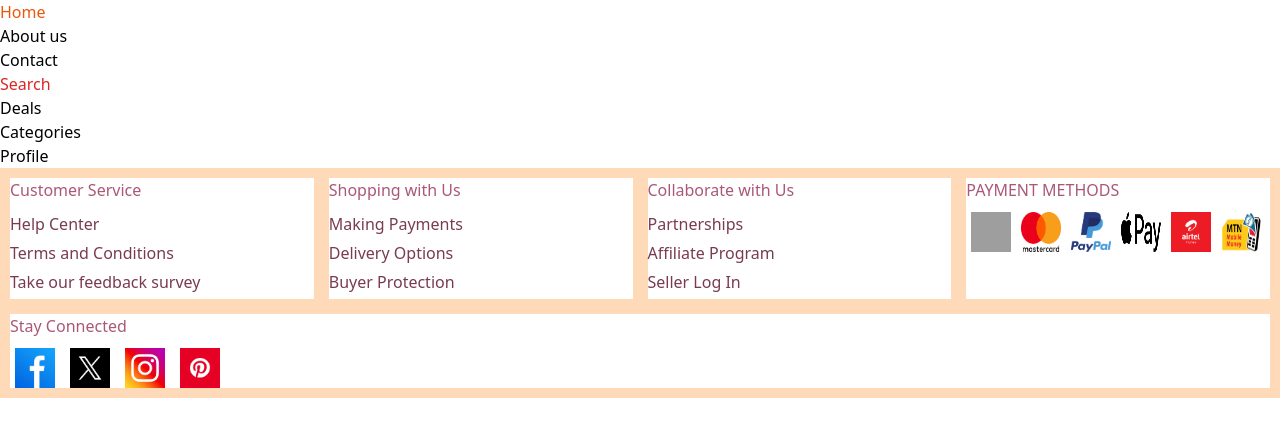
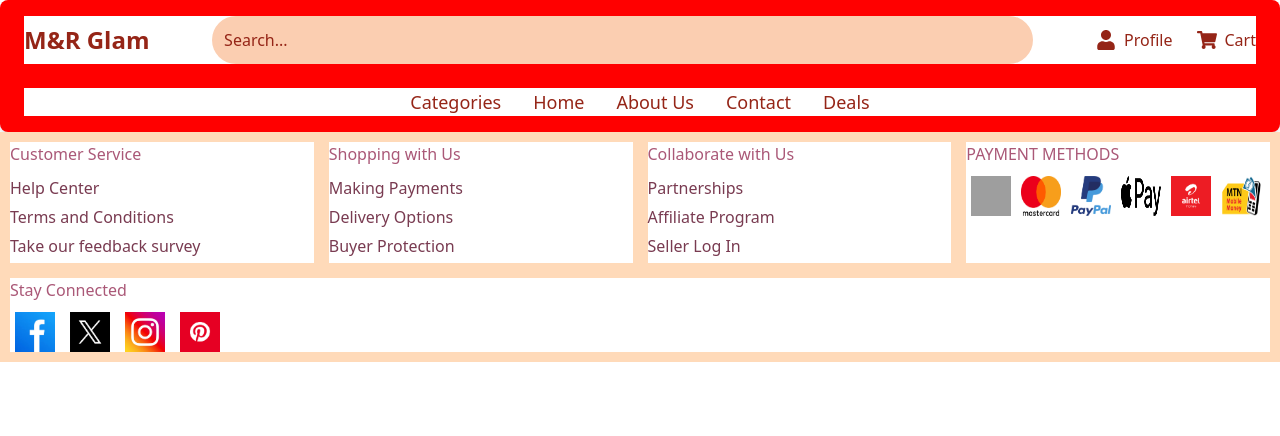
Before and after one commit to Rhyz26/M-R_Glam, a React (Vite) app: page / in a window 1280 px wide. Shown: the top 436 px of the page. Built offline with nearby package versions, Linux system fonts and the light colour scheme; grey boxes are pictures that could not be loaded.

Commit message:
updated header file

```diff
--- a/src/components/Header.jsx
+++ b/src/components/Header.jsx
@@ -1,35 +1,170 @@
+// import { Link } from "react-router-dom";
+// import { FaUser, FaShoppingCart } from "react-icons/fa";
+
+// function Header() {
+//   return (
+//     <div className="header bg-gray-800 text-white px-4 py-3">
+//       <div className="flex items-center justify-between">
+//         {/* Logo */}
+//         <div className="logo text-xl font-bold">
+//           <Link to="/" className="text-yellow-300 hover:text-yellow-400">M&R Glam</Link>
+//         </div>
+
+//         {/* Search Bar */}
+//         <div className="search-bar mx-4 w-1/3">
+//           <input
+//             type="text"
+//             placeholder="Search..."
+//             className="w-full p-2 rounded-lg bg-gray-200 text-gray-800"
+//           />
+//         </div>
+
+//         {/* Profile and Cart Icons */}
+//         <div className="actions flex items-center space-x-4">
+//           <Link to="/profile" className="text-gray-300 hover:text-yellow-400 flex items-center">
+//             <FaUser className="mr-1" /> Profile
+//           </Link>
+//           <Link to="/cart" className="text-gray-300 hover:text-yellow-400 flex items-center">
+//             <FaShoppingCart className="mr-1" /> Cart
+//           </Link>
+//         </div>
+//       </div>
+
+//       {/* Navigation Links */}
+//       <ul className="nav-links flex justify-around mt-4">
+//         {/* Categories Dropdown */}
+//         <li className="relative group">
+//           <Link to="/categories" className="text-gray-300 hover:text-orange-400">Categories</Link>
+//           {/* Dropdown Menu */}
+//           <ul className="absolute left-0 hidden group-hover:block bg-gray-700 text-white mt-2 rounded shadow-lg">
+//             <li className="px-4 py-2 hover:bg-gray-600">
+//               <Link to="/categories/womens-fashion">Ladies Fashion</Link>
+//             </li>
+//             <li className="px-4 py-2 hover:bg-gray-600">
+//               <Link to="/categories/mens-fashion">Gents Fashion</Link>
+//             </li>
+//             <li className="px-4 py-2 hover:bg-gray-600">
+//               <Link to="/categories/shoes">Shoes</Link>
+//             </li>
+//             <li className="px-4 py-2 hover:bg-gray-600">
+//               <Link to="/categories/gym-attires">Gym Attires</Link>
+//             </li>
+//             <li className="px-4 py-2 hover:bg-gray-600">
+//               <Link to="/categories/other-clothing">Other Clothing</Link>
+//             </li>
+//           </ul>
+//         </li>
+//         <li>
+//           <Link to="/" className="text-gray-300 hover:text-orange-400">Home</Link>
+//         </li>
+//         <li>
+//           <Link to="/about" className="text-gray-300 hover:text-orange-400">About Us</Link>
+//         </li>
+//         <li>
+//           <Link to="/contact" className="text-gray-300 hover:text-orange-400">Contact</Link>
+//         </li>
+//         <li>
+//           <Link to="/deals" className="text-gray-300 hover:text-orange-400">Deals</Link>
+//         </li>
+//       </ul>
+//     </div>
+//   );
+// }
+
+// export default Header;
+
+
+
+
+
 import { Link } from "react-router-dom";
+import { FaUser, FaShoppingCart } from "react-icons/fa";
 
 function Header() {
   return (
-    <div className="header">
-      <ul>
-        <li className="text-orange-600">
-          <Link to="/">Home</Link>
+    <div className="header px-6 py-4 rounded-lg shadow-md">
+      <div className="flex items-center justify-between">
+        {/* Logo */}
+        <div className="logo text-2xl font-extrabold">
+          <Link to="/" className="text-[#952517] hover:text-[#f8a879]">
+            M&R Glam
+          </Link>
+        </div>
+
+        {/* Search Bar */}
+        <div className="search-bar mx-2 w-2/3">
+          <input
+            type="text"
+            placeholder="Search..."
+            className="w-full p-3 rounded-full bg-[#fbceb1] text-[#952517] placeholder-[#952517] focus:outline-none focus:ring-2 focus:ring-[#952517]"
+          />
+        </div>
+
+        {/* Profile and Cart Icons */}
+        <div className="actions flex items-center space-x-6">
+          <Link
+            to="/profile"
+            className="text-[#952517] hover:text-[#f8a879] flex items-center"
+          >
+            <FaUser className="mr-2 text-xl" /> Profile
+          </Link>
+          <Link
+            to="/cart"
+            className="text-[#952517] hover:text-[#f8a879] flex items-center"
+          >
+            <FaShoppingCart className="mr-2 text-xl" /> Cart
+          </Link>
+        </div>
+      </div>
+
+      {/* Navigation Links */}
+      <ul className="nav-links flex justify-center space-x-8 mt-6 text-lg">
+        {/* Categories Dropdown */}
+        <li className="relative group">
+          <Link
+            to="/categories"
+            className="text-[#952517] hover:text-[#f8a879] transition-all duration-300"
+          >
+            Categories
+          </Link>
+          {/* Dropdown Menu */}
+          <ul className="absolute left-0 hidden group-hover:block bg-[#fbceb1] text-[#952517] mt-2 rounded-lg shadow-lg overflow-hidden">
+            <li className="px-6 py-3 hover:bg-[#f8a879] hover:text-white">
+              <Link to="/categories/womens-fashion">Ladies Fashion</Link>
+            </li>
+            <li className="px-6 py-3 hover:bg-[#f8a879] hover:text-white">
+              <Link to="/categories/mens-fashion">Gents Fashion</Link>
+            </li>
+            <li className="px-6 py-3 hover:bg-[#f8a879] hover:text-white">
+              <Link to="/categories/shoes">Shoes</Link>
+            </li>
+            <li className="px-6 py-3 hover:bg-[#f8a879] hover:text-white">
+              <Link to="/categories/gym-attires">Gym Attires</Link>
+            </li>
+            <li className="px-6 py-3 hover:bg-[#f8a879] hover:text-white">
+              <Link to="/categories/other-clothing">Other Clothing</Link>
+            </li>
+          </ul>
         </li>
-
         <li>
-          <Link to="/about">About us</Link>
+          <Link to="/" className="text-[#952517] hover:text-[#f8a879]">
+            Home
+          </Link>
         </li>
-
         <li>
-          <Link to="/contact">Contact</Link>
+          <Link to="/about" className="text-[#952517] hover:text-[#f8a879]">
+            About Us
+          </Link>
         </li>
-
-        <li className='text-red-600'>
-          <Link to="/search">Search</Link>
+        <li>
+          <Link to="/contact" className="text-[#952517] hover:text-[#f8a879]">
+            Contact
+          </Link>
         </li>
-
         <li>
-          <Link to="/deal">Deals</Link>
-        </li>
-
-        <li>
-          <Link to="/categories">Categories</Link>
-        </li>
-
-        <li>
-          <Link to="/profile">Profile</Link>
+          <Link to="/deals" className="text-[#952517] hover:text-[#f8a879]">
+            Deals
+          </Link>
         </li>
       </ul>
     </div>
```
